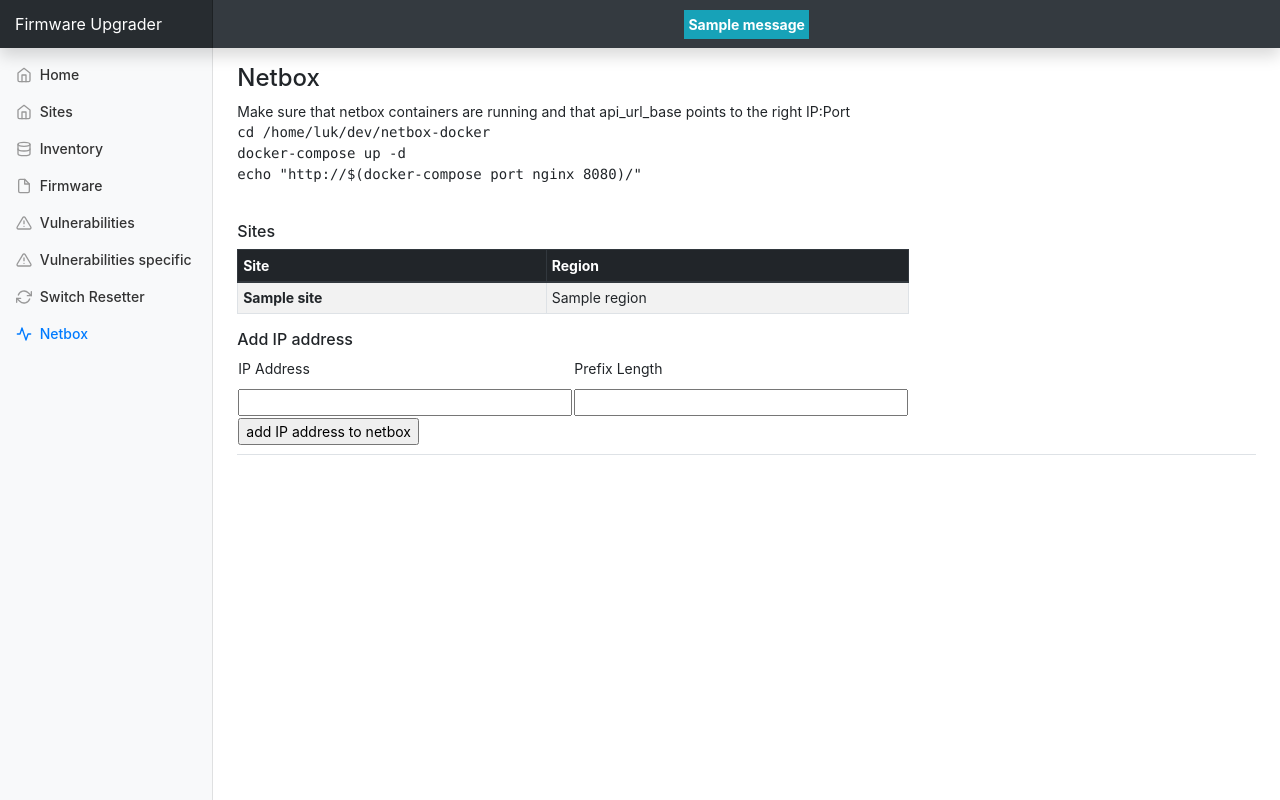
After one commit to auerlukas/firmware-upgrader, a Flask app: template firmware-upgrader/templates/netbox/index.html in a window 1280 px wide. The commit adds this page. Run offline with Flask 2, Linux system fonts and the light colour scheme; the template is opened without the code that fills it: values that come from a table or form of the project are taken from there, most other values are stand-ins (such as "Sample title", 1, 10 or a date in 2020); one stand-in notice (Sample message) is shown; parts of the project's set-up code (start-up, migrations or seed data) failed here and were passed over; some libraries are stand-ins or nearby versions.

Commit message:
added basic interaction with netbox

```diff
--- a/firmware-upgrader/app.py
+++ b/firmware-upgrader/app.py
@@ -4,15 +4,18 @@
 
 # import third party lib
 from flask import Flask
-from flask import render_template
+from flask import render_template, flash, redirect
 from flask import request
+from functools import partial
 from openVulnQuery._library.advisory import AdvisoryIOS
-from redis import Redis
-from rq import Queue
+from queue import Queue
 from typing import List
 import urllib3
 
 # import custom
+from config import Config
+import forms
+import ntbx
 import orch
 
 # @TODO comments/documentation
@@ -26,9 +29,13 @@
 
 # Flask application
 app = Flask(__name__)
+app.config.from_object(Config)
 
 # RQ queue
-q = Queue(connection=Redis())
+# q = Queue(connection=Redis())
+
+# Job Queue
+jobs = Queue()
 
 
 # ##################################################################################################
@@ -40,8 +47,6 @@
 # ##################################################################################################
 @app.route("/")
 def start():
-    job = q.enqueue(f='orch.hello_world',
-                         job_id='mytestjob001')
     return render_template('index.html')
 
 
@@ -92,50 +97,93 @@
 def reload():
     hostname = request.args.get('hostname')
 
-    # creating a job ID
-    job_id = 'reload_{h}'.format(h=hostname)
+    # # creating a job ID
+    # job_id = 'reload_{h}'.format(h=hostname)
+    #
+    # # simple version
+    # # job = q.enqueue(reload_switch, hostname)
+    #
+    # # explicit version
+    # job = q.enqueue_call(func=orch.reload_switch(),
+    #                      args=(hostname,),
+    #                      job_id=job_id)
 
-    # simple version
-    # job = q.enqueue(reload_switch, hostname)
-
-    # explicit version
-    job = q.enqueue_call(func=orch.reload_switch(),
-                         args=(hostname,),
-                         job_id=job_id)
-
-    return render_template('resetter/reload.html', hostname=hostname, job_id=job_id)
+    # create a new job 'reload_switch' and put it to the job queue
+    job = partial(orch.reload_switch, hostname=hostname)
+    jobs.put(job)
+    return render_template('resetter/reload.html', hostname=hostname)
 
 
 @app.route("/resetter/reload_status")
 def reload_status():
     hostname = request.args.get('hostname')
+    j = jobs.get()
+    print('size of job queue:')
 
     # debugging outputs
-    job = q.fetch_job('reload_{h}'.format(h=hostname))
-    if job is None:
-        print('Job is None.')
-    else:
-        print('Job Status: {s}'.format(s=job.get_status()))
-        print('Job Result: {r}'.format(r=job.result))
-        print('Job ID: {i}'.format(i=job.id))
+    # job = q.fetch_job('reload_{h}'.format(h=hostname))
+    # if job is None:
+    #     print('Job is None.')
+    # else:
+    #     print('Job Status: {s}'.format(s=job.get_status()))
+    #     print('Job Result: {r}'.format(r=job.result))
+    #     print('Job ID: {i}'.format(i=job.id))
+    #
+    # job_id = request.args.get('job_id')
 
-    job_id = request.args.get('job_id')
+    return render_template('resetter/reload_status.html', hostname=hostname)
 
-    return render_template('resetter/reload_status.html', hostname=hostname, job=job, job_status=job.get_status())
+
+@app.route("/netbox", methods=['GET', 'POST'])
+def netbox_index():
+    sites = ntbx.get_sites()['results']
+    form = forms.IPAddressForm()
+    if form.validate_on_submit():
+        result = ntbx.add_ip_address(form.ip_address.data, form.prefix_length.data)
+        flash(result)
+        return redirect('/netbox')
+    return render_template('netbox/index.html', sites=sites, ip_addr_form=form)
+
+
+
+
+def job_manager():
+    """
+    job manager running permanently in the background as its own thread.
+    handles various (long running) jobs
+    :return:
+    """
+    logging.info('Job manager started.')
+    while True:
+        logging.info('waiting for queue...')
+
+        # get job from queue (block=True is important here)
+        job = jobs.get(block=True)
+
+        # execute job
+        logging.info('executing %s' % job)
+        job()
+        logging.info('finished %s' % job)
+
+        jobs.task_done()
 
 
 if __name__ == '__main__':
     logging.basicConfig(filename='../log/app.log', level=logging.INFO)
 
-    logging.debug('disabling InsecureRequestWarnings...')
+    logging.info('disabling InsecureRequestWarnings...')
     # suppress InsecureRequestWarnings
     urllib3.disable_warnings(urllib3.exceptions.InsecureRequestWarning)
 
     # start rq worker in its own thread
-    thread_rq = Thread(target= orch.start_rq_worker)
-    thread_rq.start()
+    # thread_rq = Thread(target= orch.start_rq_worker)
+    # thread_rq.start()
+
+    # create a new thread which runs in the background and handles a job queue
+    # job_manager = Thread(target=job_manager, name='JobManager')
+    # job_manager.start()
 
     # run flask web app
     logging.info('starting web application..')
-    app.run(debug=True)
+    app.run(host='127.0.0.1', port=5000, debug=True)
     # run_nornir()
--- /dev/null
+++ b/firmware-upgrader/config.py
@@ -0,0 +1,4 @@
+import os
+
+class Config(object):
+    SECRET_KEY = os.environ.get('SECRET_KEY') or 'you-will-never-guess'
--- /dev/null
+++ b/firmware-upgrader/forms.py
@@ -0,0 +1,8 @@
+from flask_wtf import FlaskForm
+from wtforms import StringField, PasswordField, BooleanField, SubmitField
+from wtforms.validators import DataRequired
+
+class IPAddressForm(FlaskForm):
+    ip_address = StringField('IP Address', validators=[DataRequired()])
+    prefix_length = StringField('Prefix Length', validators=[DataRequired()])
+    submit = SubmitField('add IP address to netbox')
--- /dev/null
+++ b/firmware-upgrader/ntbx.py
@@ -0,0 +1,30 @@
+import json
+import requests
+
+api_token = '0123456789abcdef0123456789abcdef01234567'
+api_url_base = 'http://0.0.0.0:32769/api/'
+
+headers = {'Content-Type': 'application/json',
+           'Authorization': 'Token {t}'.format(t=api_token)}
+
+
+def get_sites():
+    api_url = f'{api_url_base}dcim/sites'
+    response = requests.get(api_url, headers=headers)
+
+    if response.status_code == 200:
+        return json.loads(response.content.decode('utf-8'))
+    else:
+        return None
+
+
+def add_ip_address(ip_address, prefix_length):
+    print('ntbx.add_ip_address()')
+    api_url = f'{api_url_base}ipam/ip-addresses'
+    payload = {'address': ip_address + '/' + prefix_length}
+    response = requests.post(api_url, headers=headers, data=payload)
+
+    if response.status_code == 200:
+        return 'IP address {ip}/{prefix} added successfully.'.format(ip=ip_address, prefix=prefix_length)
+    else:
+        return 'an error occurred!'
--- a/firmware-upgrader/templates/layout.html
+++ b/firmware-upgrader/templates/layout.html
@@ -21,8 +21,18 @@
 <body>
 <nav class="navbar navbar-dark fixed-top bg-dark flex-md-nowrap p-0 shadow">
     <a class="navbar-brand col-sm-3 col-md-2 mr-0" href="/">Firmware Upgrader</a>
-    <!-- version number -->
-    <p style="color: #ffffff">v0.0.1</p>
+    <!-- flash messages -->
+    {% with messages = get_flashed_messages() %}
+    {% if messages %}
+
+    {% for message in messages %}
+    <p class="p-1 mb-0 bg-info text-white"><strong>{{ message }}</strong></p>
+    {% endfor %}
+
+    {% endif %}
+    {% endwith %}
+
+    </p>
     <!-- <input class="form-control form-control-dark w-100" type="text" placeholder="Search" aria-label="Search"> -->
 </nav>
 
@@ -35,7 +45,8 @@
 ('/firmware', 'firmware', 'file', 'Firmware'),
 ('/vulnerabilities', 'vulnerabilities', 'alert-triangle', 'Vulnerabilities'),
 ('/vulnerabilities/show?os=ios&version=12.2(55)SE11', 'show', 'alert-triangle', 'Vulnerabilities specific'),
-    ('/resetter', 'resetter', 'refresh-cw', 'Switch Resetter')
+('/resetter', 'resetter', 'refresh-cw', 'Switch Resetter'),
+('/netbox', 'netbox', 'activity', 'Netbox')
 ] -%}
 <!-- default active page = home -->
 {% set active_page = active_page|default('index') -%}
@@ -92,6 +103,7 @@
 <script src="https://unpkg.com/feather-icons/dist/feather.min.js"></script>
 <script>
       feather.replace()
+
 </script>
 
 
--- /dev/null
+++ b/firmware-upgrader/templates/netbox/index.html
@@ -0,0 +1,74 @@
+{% extends "layout.html" %}
+{% set active_page = "netbox" %}
+{% block title %}Firmware Upgrader | Netbox{% endblock %}
+{% block head %}{{ super() }}{% endblock %}
+
+{% block content %}
+
+<div class="dflex">
+    <div class="row">
+        <div class="col">
+            <h1 class="h4">Netbox</h1>
+        </div>
+    </div>
+    <div class="row">
+        <div class="col">
+            Make sure that netbox containers are running and that api_url_base points to the right IP:Port<br>
+            <p class="text-monospace">cd /home/luk/dev/netbox-docker<br>
+                docker-compose up -d<br>
+                echo "http://$(docker-compose port nginx 8080)/"<br><br></p>
+        </div>
+    </div>
+    <div class="row">
+        <div class="col">
+            <h1 class="h6">Sites</h1>
+        </div>
+    </div>
+    <div class="row">
+        <div class="col">
+            <table class="table table-sm table-striped table-bordered">
+                <thead class="thead-dark">
+                <th scope="col">Site</th>
+                <th scope="col">Region</th>
+                </thead>
+
+                <tbody>
+                {% for s in sites %}
+                <tr>
+                    <th scope="row">{{ s.name }}</th>
+                    <td>{{ s.region['name'] }}</td>
+                </tr>
+                {% endfor %}
+                </tbody>
+            </table>
+        </div>
+    </div>
+    <div class="row">
+        <div class="col">
+            <h1 class="h6">Add IP address</h1>
+        </div>
+    </div>
+    <div class="row">
+        <div class="col">
+            <form action="" method="post" novalidate>
+                {{ ip_addr_form.hidden_tag() }}
+                <table>
+                    <tr>
+                        <td>{{ ip_addr_form.ip_address.label }}</td>
+                        <td>{{ ip_addr_form.prefix_length.label }}</td>
+                    </tr>
+                    <tr>
+                        <td>{{ ip_addr_form.ip_address(size=32) }}</td>
+                        <td>{{ ip_addr_form.prefix_length(size=32) }}</td>
+                    </tr>
+                    <tr>
+                        <td>{{ ip_addr_form.submit() }}</td>
+                        <td>&nbsp;</td>
+                    </tr>
+                </table>
+            </form>
+        </div>
+    </div>
+</div>
+
+{% endblock %}
--- a/firmware-upgrader/templates/resetter/index.html
+++ b/firmware-upgrader/templates/resetter/index.html
@@ -9,6 +9,11 @@
     <div class="row">
         <div class="col">
             <h1 class="h4">Switch Resetter</h1>
+        </div>
+    </div>
+    <div class="row">
+        <div class="col">
+            <h1 class="h5" style="color:#FF0000">Work in progress (queues and stuff)</h1>
         </div>
     </div>
     <div class="row">
--- a/firmware-upgrader/templates/resetter/reload.html
+++ b/firmware-upgrader/templates/resetter/reload.html
@@ -13,7 +13,7 @@
     </div>
     <div class="row">
         <div class="col">
-            <p>Click <a href="reload_status?hostname={{ hostname }}&job_id={{ job_id }}">here</a> for status update.</p>
+            <p>Click <a href="reload_status?hostname={{ hostname }}">here</a> for status update.</p>
             <p>Job ID: {{ job_id }}</p>
         </div>
     </div>
--- a/firmware-upgrader/templates/resetter/reload_status.html
+++ b/firmware-upgrader/templates/resetter/reload_status.html
@@ -5,6 +5,7 @@
 
 {% block content %}
 
+<!--
 <div class="dflex">
     <div class="row">
         <div class="col">
@@ -14,7 +15,6 @@
     <div class="row">
         <div class="col">
             <p>Press F5 to update status!</p>
-            <p>Job ID: {{ job.id }}</p>
             <p>Job Status: {{ job_status }}</p>
             <p><b>Job Result:</b><br>
             {% for key, value in job.result.items() %}
@@ -23,5 +23,5 @@
         </div>
     </div>
 </div>
-
+-->
 {% endblock %}
```
Also changed, not shown: firmware-upgrader/orch.py (+15 -15 lines), README.md. Lines whose indentation alone changed are shown as unchanged.
